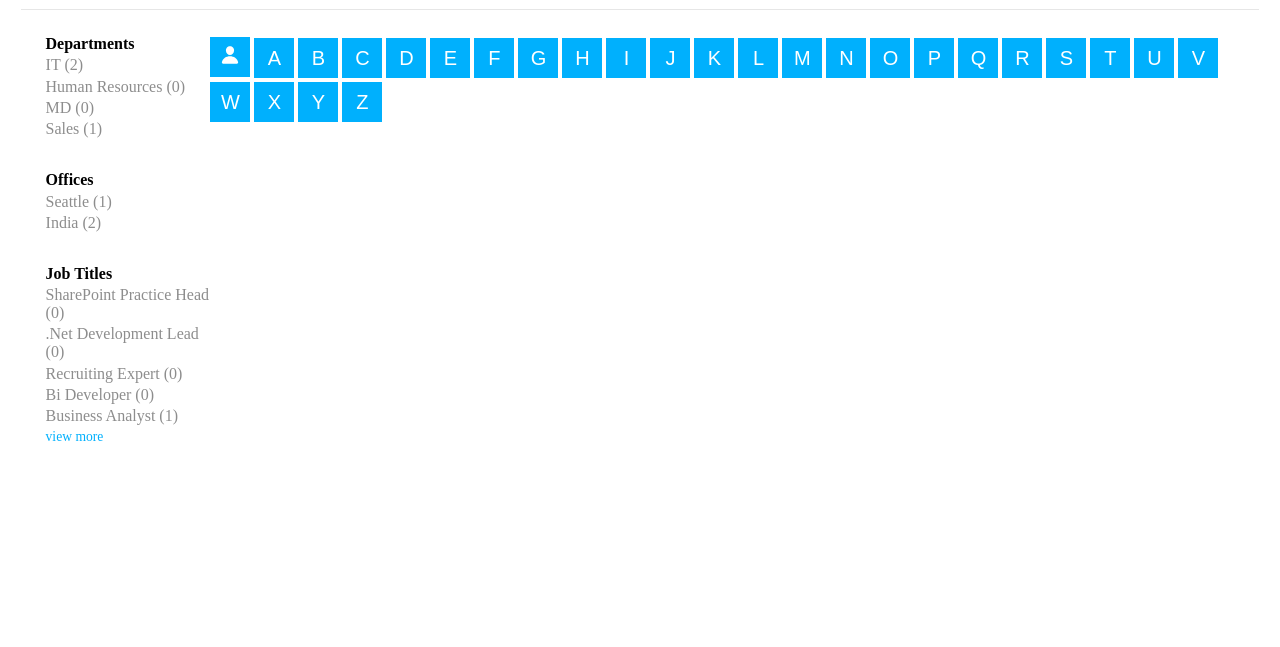
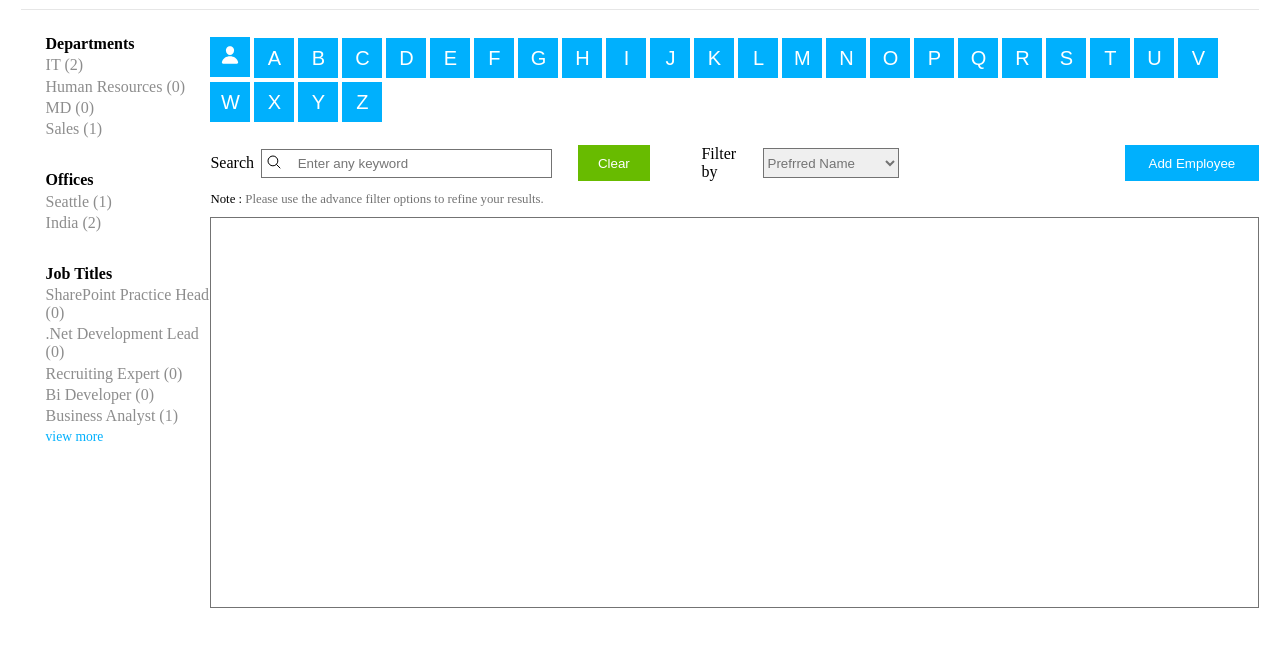
Before and after one commit to akashdoppalapudi/frontend-task-4, a plain HTML site: page index.html in a window 1280 px wide. Shown: the part 101-748 px from the top of the page. Drawn offline with nearby package versions, Linux system fonts and the light colour scheme; a web font is replaced by a local one.

Commit message:
added searchbox and buttons

```diff
--- a/index.html
+++ b/index.html
@@ -112,7 +112,40 @@
 						<button class="alpha-btn">Y</button>
 						<button class="alpha-btn">Z</button>
 					</div>
+					<div class="search-add">
+						<form class="search">
+							<label for="search-text">Search</label>
+							<div class="search-container">
+								<input
+									id="search-field"
+									type="text"
+									placeholder="Enter any keyword"
+								/>
+								<ion-icon class="search-icon" name="search-outline"></ion-icon>
+							</div>
+							<button class="clear">Clear</button>
+							<label for="filter">Filter by</label>
+							<select name="filters" id="filters">
+								<option value="firstName">First Name</option>
+								<option value="lastName">Last Name</option>
+								<option value="preferredName" selected="selected">
+									Prefrred Name
+								</option>
+								<option value="email">Email</option>
+								<option value="jobTitle">Job Title</option>
+								<option value="office">Office</option>
+								<option value="department">Department</option>
+								<option value="phoneNumber">Phone Number</option>
+								<option value="skypeId">Skype ID</option>
+							</select>
+						</form>
+						<button class="add-employee-btn">Add Employee</button>
+					</div>
 				</div>
+				<p class="note">
+					<span>Note : </span>Please use the advance filter options to refine
+					your results.
+				</p>
 				<div class="employee-list"></div>
 			</div>
 		</main>
--- a/styles.css
+++ b/styles.css
@@ -101,6 +101,81 @@ main {
 	text-decoration: underline;
 }
 
+.search-add {
+	margin-top: 2%;
+	display: grid;
+	grid-template-columns: auto auto;
+}
+
+form {
+	display: flex;
+	align-items: center;
+}
+
+.clear {
+	height: 100%;
+	padding: 0.4em 1.5em;
+	margin-left: 20%;
+	margin-right: 7.5%;
+	background: #68bb00;
+	border: none;
+	color: #fff;
+}
+
+.clear:hover {
+	background: #55bb00;
+}
+
+.clear:active {
+	background: #7bbb00;
+}
+
+label {
+	margin-right: 1%;
+}
+
+.search-container {
+	position: relative;
+}
+
+.search-icon {
+	position: absolute;
+	left: 3%;
+	top: 20%;
+	text-align: center;
+}
+
+#search-field {
+	padding-left: 20%;
+	width: 140%;
+	height: 25px;
+	border: 1px solid #737373;
+}
+
+#filters {
+	height: 30px;
+	width: 20%;
+	color: #737373;
+	border: 1px solid #737373;
+}
+
+.add-employee-btn {
+	border: none;
+	margin-left: auto;
+	height: 100%;
+	padding: 0.4em 1.8em;
+	background: #00b0fd;
+	color: #fff;
+}
+
+.add-employee-btn:hover {
+	background: #00c9fd;
+}
+
+.add-employee-btn:active {
+	background: #0097fd;
+}
+
 .alphabets {
 	display: inline-block;
 }
@@ -125,3 +200,18 @@ main {
 .alpha-btn:active {
 	background: #0097fd;
 }
+
+.note {
+	margin: 1% 0;
+	color: #737373;
+	font-size: 0.8em;
+}
+
+.note span {
+	color: #000;
+}
+
+.employee-list {
+	height: 95%;
+	border: 1px solid #737373;
+}
```
Also changed, not shown: images/target.png (added).
